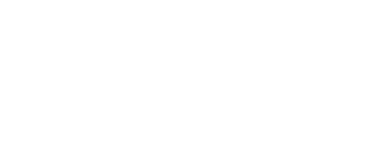
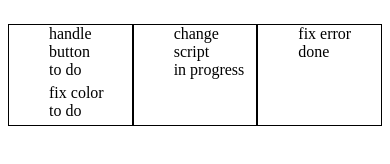
Before and after one commit to sadlyev/task-dashboard, a website with bundled scripts: page frontend/index.html in a window 390 px wide. Built offline with nearby package versions, Linux system fonts and the light colour scheme.

Commit message:
styles visually beign applied now mainly responsive

```diff
--- a/frontend/assets/cardClasses.js
+++ b/frontend/assets/tasks/cardClasses.js
@@ -6,16 +6,13 @@ export class Card {
             this.tags = tags
     }
 
-    createCard() {
-        const divEl = document.querySelector(".container")
+    createCard(parentEl) {
         this.liElement = document.createElement("li")
         this.liElement.innerHTML = `
-        <div>
             <span>${this.name}</span>
             <span>${this.status}</span>
-        </div>
         `
 
-        divEl.append(this.liElement)
+        parentEl.append(this.liElement)
     }
 }
--- /dev/null
+++ b/frontend/assets/tasks/mainCards.js
@@ -0,0 +1,37 @@
+import { Card } from "./cardClasses.js";
+
+export function boardCards() {
+
+    const divEl = document.createElement('div')
+    divEl.className = "tasks-container"
+    const todoUlEl = document.createElement("ul")
+    todoUlEl.className = "todo-container"
+    const progressUlEl = document.createElement("ul")
+    progressUlEl.className = "progress-container"
+    const doneUlEl = document.createElement("ul")
+    doneUlEl.className = "done-container"
+    divEl.append(todoUlEl, progressUlEl, doneUlEl)
+    document.querySelector(".container").append(divEl)
+
+    const listOfTasks  = [
+        {name: "handle button",status: "to do", time: 300, tags: ["important", "nigga"]},
+        {name: "fix color",status: "to do", time: 300, tags: ["important", "nigga"]},
+        {name: "change script",status: "in progress", time: 300, tags: ["important", "nigga"]},
+        {name: "fix error",status: "done", time: 300, tags: ["important", "nigga"]}
+    ]
+
+    for (let i = 0; i < listOfTasks.length; i++) {
+        if (listOfTasks[i].status == "to do") {
+            const el = new Card(listOfTasks[i].name, listOfTasks[i].status,listOfTasks[i].time,listOfTasks[i].tags)
+            el.createCard(todoUlEl)
+        } else if (listOfTasks[i].status == "in progress") {
+            const el = new Card(listOfTasks[i].name, listOfTasks[i].status,listOfTasks[i].time,listOfTasks[i].tags)
+            el.createCard(progressUlEl)
+        } else if (listOfTasks[i].status == "done") {
+            const el = new Card(listOfTasks[i].name, listOfTasks[i].status,listOfTasks[i].time,listOfTasks[i].tags)
+            el.createCard(doneUlEl)
+        }
+
+    }
+
+}
--- a/frontend/index.html
+++ b/frontend/index.html
@@ -4,7 +4,7 @@
         <meta charset="utf-8">
         <meta name="viewport" content="width=device-width, initial-scale=1.0">
         <link rel="stylesheet" href="./styles.css">
-        <meta http-equiv="Content-Security-Policy" content="default-src 'self'; connect-src 'self' http://127.0.0.1:* ws://127.0.0.1:*;">
+
 
 
     </head>
--- a/frontend/main.js
+++ b/frontend/main.js
@@ -1,21 +1,6 @@
-import { Card } from "./assets/cardClasses.js";
-
-const card = new Card("privet", "active", 2000, ["alo","privet"])
+import { boardCards } from "./assets/tasks/mainCards.js";
 
 
-
-document.addEventListener("DOMContentLoaded", (event) => {
-    event.preventDefault()
-
-    const url = window.location.href
-    if (url == 'http://127.0.0.1:5500/frontend/index.html') {
-        card.createCard()
-    } else {
-       console.log("id be different page")
-    }
+document.addEventListener("DOMContentLoaded", () => {
+    boardCards()
 })
-
-
-window.addEventListener("popstate", (event) => {
-    window.history.replaceState(null, null, 'http://127.0.0.1:5500/frontend/index.html')
-})
--- a/frontend/scss/_cards.scss
+++ b/frontend/scss/_cards.scss
@@ -0,0 +1,19 @@
+.todo-container, .progress-container, .done-container {
+    display: flex;
+    flex-direction: column;
+    border: 1px solid black;
+    column-span: 1;
+
+
+    li {
+        display: flex;
+        flex-direction: column;
+        margin-bottom: 5px;
+
+    }
+}
+
+.tasks-container {
+    display: grid;
+    grid-template-columns: repeat(3, minmax(100px, 500px));
+}
--- a/frontend/styles.scss
+++ b/frontend/styles.scss
@@ -0,0 +1,12 @@
+@import "scss/cards";
+
+.container {
+    max-width: 1440px;
+    display: flex;
+    flex-direction: column;
+    align-items: center;
+    justify-content: center;
+    margin-right: auto;
+    margin-left: auto;
+
+}
```
Also changed, not shown: frontend/styles.css, 1 other file.
